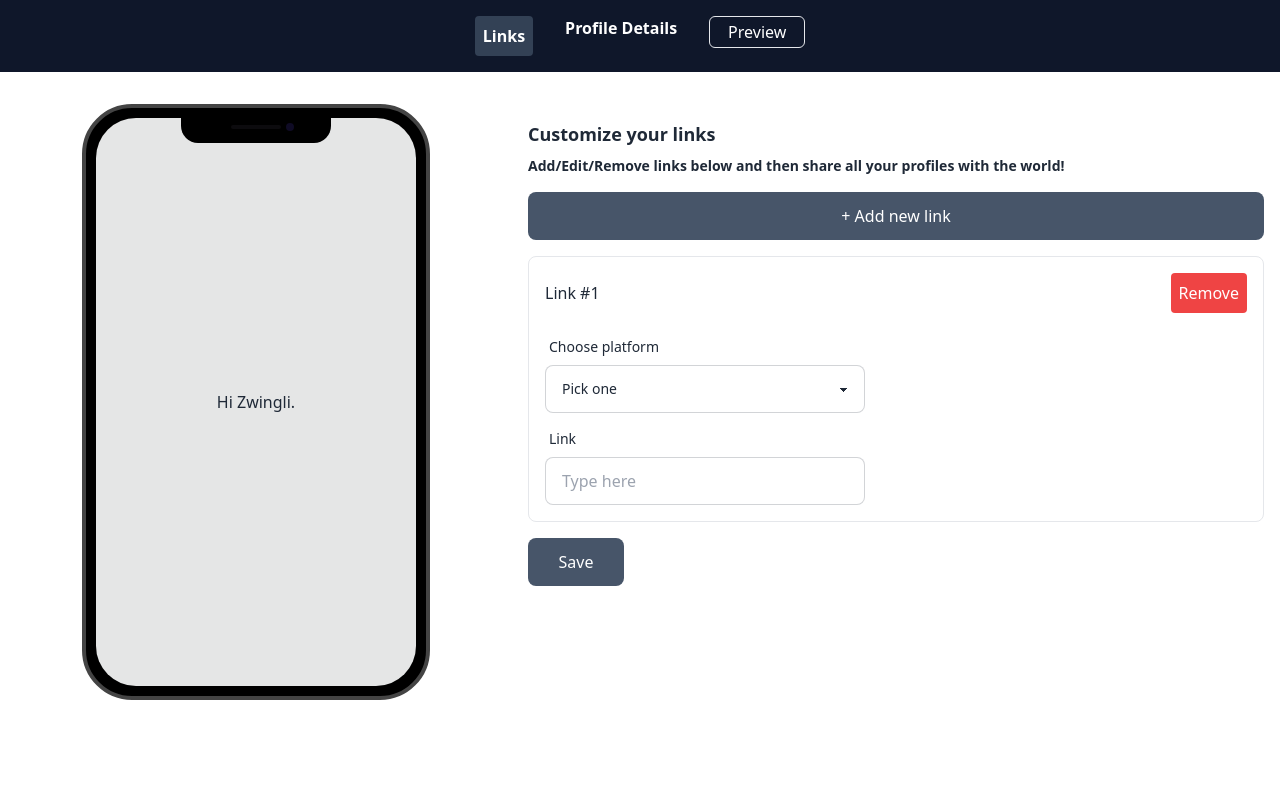
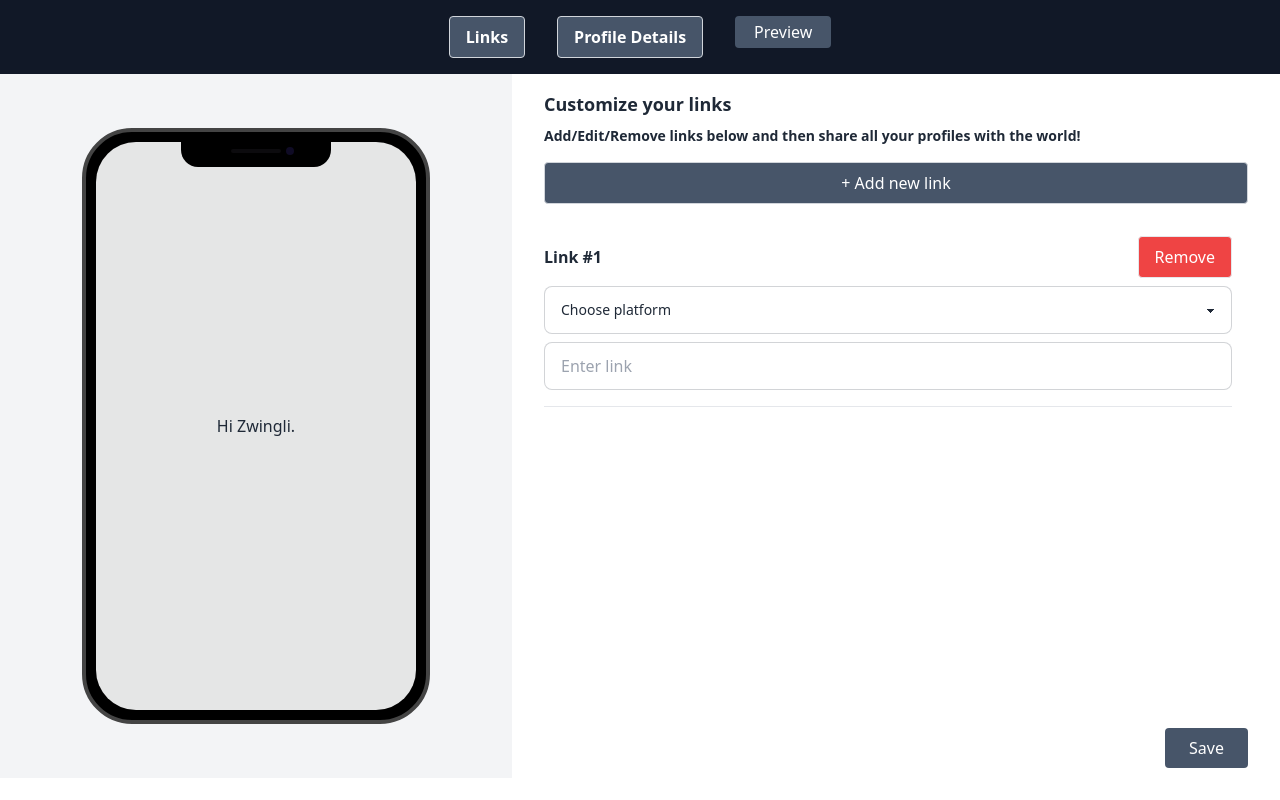
Before and after one commit to ZwingliCaleb/DelevoperLinks, a Next.js app: page / in a window 1280 px wide. Built offline with nearby package versions, Linux system fonts and the light colour scheme.

Commit message:
New UI Changes

```diff
--- a/pages/index.js
+++ b/pages/index.js
@@ -5,35 +5,31 @@ const Home = () => {
   const [links, setLinks] = useState([{ id: 1, platform: '', url: '' }]);
 
   const addLink = () => {
-    const newLink = { id: links.length + 1, platform: '', url: '' };
-    setLinks([...links, newLink]);
+    setLinks([...links, { id: links.length + 1, platform: '', url: '' }]);
   };
 
   const removeLink = (id) => {
-    setLinks(links.filter(link => link.id !== id));
+    setLinks(links.filter((link) => link.id !== id));
   };
 
   return (
-    <div>
-      {/* Header Section */}
-      <header className="w-full bg-slate-900 text-white p-4 text-center">
-        <div className="flex justify-center items-center">
-          <nav className="flex space-x-8">
+    <div className="h-screen overflow-hidden">
+      {/* Darker Header */}
+      <header className="bg-gray-900 text-white text-center py-4">
+        <nav className="flex justify-center space-x-8">
           <Link href="/customize">
-              <button className="font-semibold bg-slate-700 p-2 rounded">Links</button>
+            <button className="font-semibold border border-gray-300 bg-slate-600 px-4 py-2 rounded">Links</button>
           </Link>
           <Link href="/profile">
-              <button className="font-semibold">Profile Details</button>
+            <button className="font-semibold border border-gray-300 bg-slate-600 px-4 py-2 rounded">Profile Details</button>
           </Link>
-            <button className="border h-8 w-24 rounded-md">Preview</button>
+          <button className="h-8 w-24 ml-auto rounded bg-slate-600">Preview</button>
         </nav>
-        </div>
       </header>
 
-      {/* Main Content Section */}
-      <div className="flex mt-8 w-full">
-        {/* Left Section: Phone Avatar (2/5 of the screen) */}
-        <section className="w-2/5 flex justify-center items-center">
+      <div className="flex h-[calc(100%-96px)] overflow-hidden">
+        {/* Phone avatar section */}
+        <section className="w-2/5 flex justify-center items-center bg-gray-100">
           <div className="mockup-phone">
             <div className="camera"></div>
             <div className="display">
@@ -42,68 +38,54 @@ const Home = () => {
           </div>
         </section>
 
-        {/* Right Section: Customize Links (3/5 of the screen) */}
-        <section className="w-3/5 p-4">
+        {/* Customize links section */}
+        <section className="w-3/5 flex flex-col justify-between px-8 bg-white">
+          {/* Add New Link Button at the top */}
+          <div className="mt-4">
+            <div className="mb-4">
               <h2 className="mb-2 text-lg font-bold">Customize your links</h2>
-          <p className="text-sm font-semibold mb-4">Add/Edit/Remove links below and then share all your profiles with the world!</p>
-
-          {/* Add New Link Button */}
-          <div>
-            <button
-              onClick={addLink}
-              className="h-12 w-full bg-slate-600 rounded-lg text-white"
-            >
+              <p className="text-sm font-semibold">Add/Edit/Remove links below and then share all your profiles with the world!</p>
+            </div>
+            <button onClick={addLink} className="bg-slate-600 text-white px-4 py-2 rounded border border-gray-300 w-full">
               + Add new link
             </button>
           </div>
 
-          {/* Links Section */}
-          {links.map((link) => (
-            <div key={link.id} className="mt-4 p-4 border rounded-lg">
+          {/* Links Section with Scroll */}
+          <div className="overflow-y-auto flex-grow mt-4 pr-4">
+
+            {/* Map through the links */}
+            {links.map((link, index) => (
+              <div key={link.id} className="mt-4 border-b pb-4">
+                {/* Link number and remove button on the same row */}
                 <div className="flex items-center justify-between">
-                <p className="mr-4">Link #{link.id}</p>
-                <button
-                  onClick={() => removeLink(link.id)}
-                  className="p-2 bg-red-500 text-white rounded"
-                >
+                  <p className="font-semibold">Link #{index + 1}</p>
+                  <button onClick={() => removeLink(link.id)} className="bg-red-500 text-white px-4 py-2 rounded border">
                     Remove
                   </button>
                 </div>
 
-              <div className="mt-4">
-                <label className="form-control w-full max-w-xs">
-                  <div className="label">
-                    <span className="label-text">Choose platform</span>
-                  </div>
-                  <select className="select select-bordered">
-                    <option disabled selected>Pick one</option>
+                {/* Link input and platform selection underneath */}
+                <div className="mt-2">
+                  <select className="select select-bordered w-full mb-2">
+                    <option disabled selected>Choose platform</option>
                     <option>GitHub</option>
                     <option>LinkedIn</option>
                     <option>Reddit</option>
                     <option>Twitter</option>
                     <option>YouTube</option>
                   </select>
-                </label>
-
-                <label className="form-control w-full max-w-xs mt-2">
-                  <div className="label">
-                    <span className="label-text">Link</span>
-                  </div>
-                  <input
-                    type="text"
-                    placeholder="Type here"
-                    className="input input-bordered w-full max-w-xs"
-                  />
-                </label>
+                  <input type="text" placeholder="Enter link" className="input input-bordered w-full" />
                 </div>
               </div>
             ))}
-
-          {/* Save Button Section */}
-          <div className="mt-4">
-            <button className="h-12 w-24 bg-slate-600 rounded-lg text-white">Save</button>
           </div>
         </section>
+      </div>
+
+      {/* Save button positioned bottom-right */}
+      <div className="fixed bottom-8 right-8">
+        <button className="bg-slate-600 text-white px-6 py-2 rounded">Save</button>
       </div>
     </div>
   );
```
Lines whose indentation alone changed are shown as unchanged.
